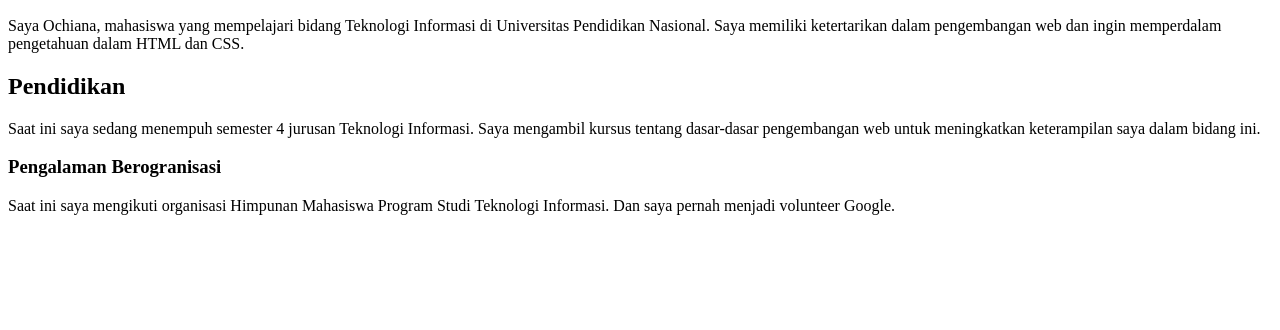
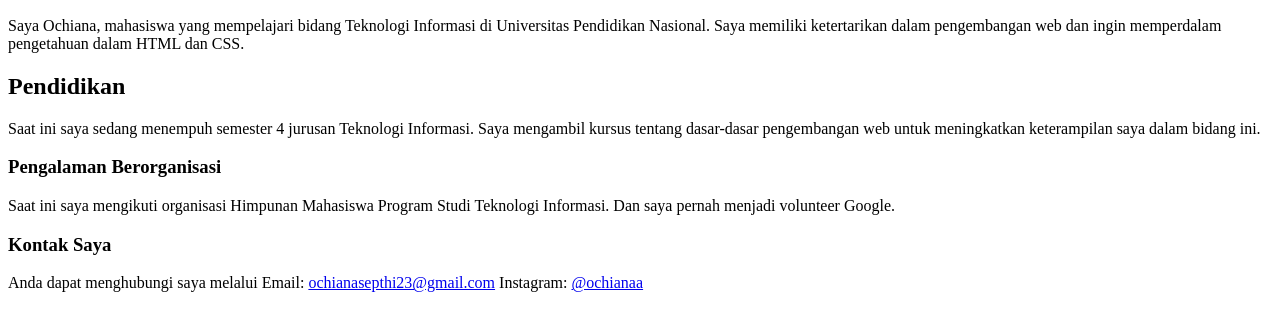
Before and after one commit to ochianaa/praktikum_html_ochi, a plain HTML site: page index.html in a window 1280 px wide. Shown: the part 110-440 px from the top of the page. Drawn offline with Linux system fonts and the light colour scheme.

Commit message:
Hyperlink dan Gambar

```diff
--- a/index.html
+++ b/index.html
@@ -9,19 +9,21 @@
     <h1>Profil Mahasiswa</h1>
 
     <h2>Biografi</h2>
-
     <p>Saya Ochiana, mahasiswa yang mempelajari bidang Teknologi Informasi di Universitas Pendidikan Nasional.
         Saya memiliki ketertarikan dalam pengembangan web dan ingin memperdalam pengetahuan dalam HTML dan CSS.</p>
 
     <h2>Pendidikan</h2>
-
     <P>Saat ini saya sedang menempuh semester 4 jurusan Teknologi Informasi.
         Saya mengambil kursus tentang dasar-dasar pengembangan web untuk meningkatkan keterampilan saya dalam bidang ini.  </P>
 
-    <h3>Pengalaman Berogranisasi</h3>
-
+    <h3>Pengalaman Berorganisasi</h3>
     <p>Saat ini saya mengikuti organisasi Himpunan Mahasiswa Program Studi Teknologi Informasi.
         Dan saya pernah menjadi volunteer Google.</p>
 
+    <h3>Kontak Saya</h3>
+    <p>Anda dapat menghubungi saya melalui
+        Email: <a href="https://mail.google.com/mail/u/0/?tab=rm&ogbl#inbox">ochianasepthi23@gmail.com</a>
+        Instagram: <a href="https://www.instagram.com/ochianaa/">@ochianaa</a></p>
+
 </body>
 </html>
```
